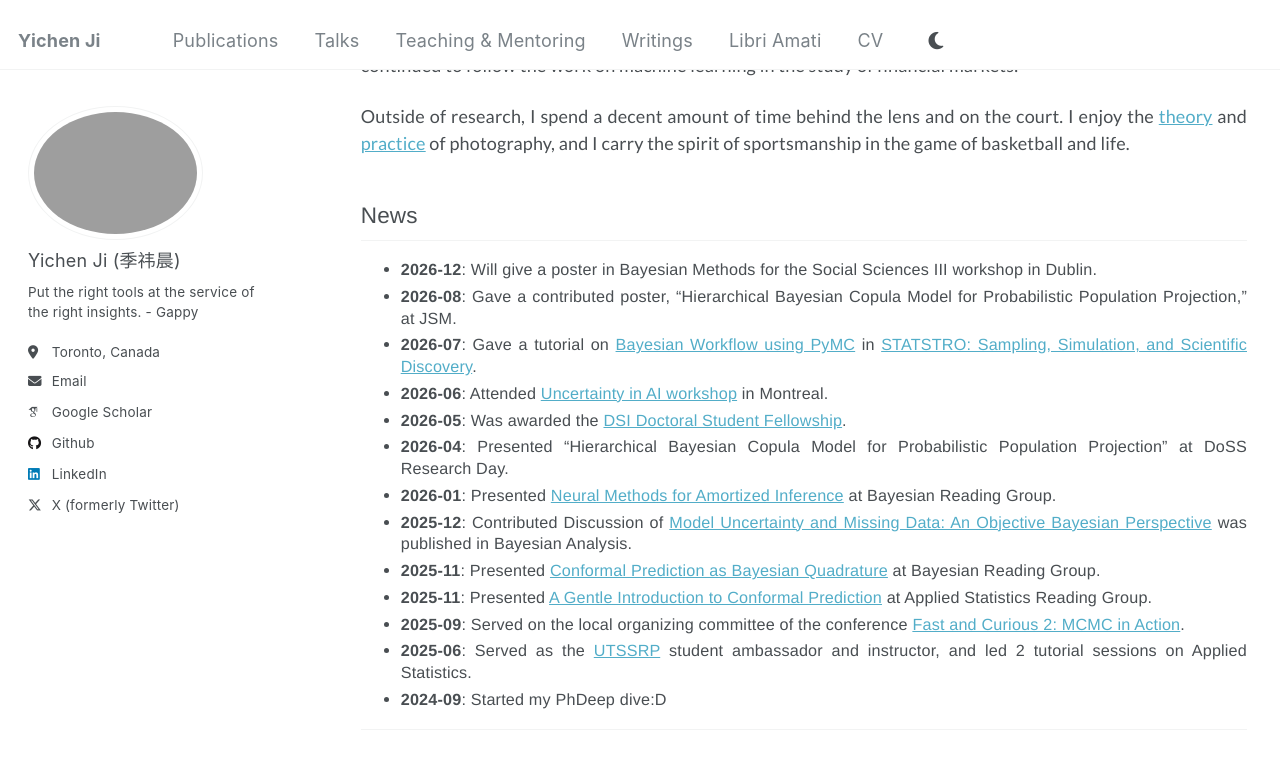
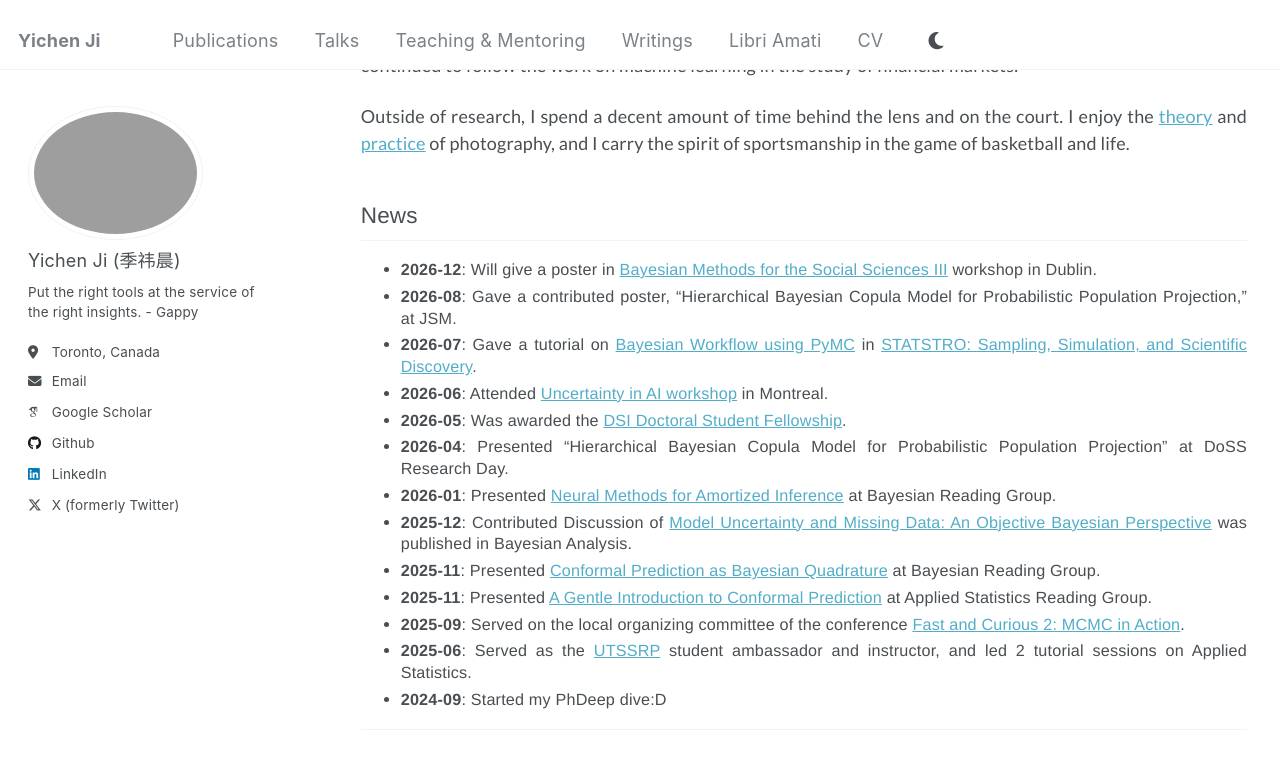
Before and after one commit to user-jiyichen/user-jiyichen.github.io, a Jekyll site: the page built from _pages/about.md, in a window 1280 px wide and 900 px high, scrolled down 544 px. Shown: the top 769 px of the window. Built offline with Jekyll 4.4.1, drawn with Linux system fonts in a browser that asks for light colours; some web fonts are replaced; part of the change alters nothing that is shown.

```diff
--- a/_pages/about.md
+++ b/_pages/about.md
@@ -21,7 +21,7 @@ Outside of research, I spend a decent amount of time behind the lens and on the
 
 ## News
 <div class="news-list" markdown="1">
-- **2026-12**: Will give a poster in Bayesian Methods for the Social Sciences III workshop in Dublin.
+- **2026-12**: Will give a poster in [Bayesian Methods for the Social Sciences III](https://bayesforshs3.sciencesconf.org/program/graphic/date/2026-12-10) workshop in Dublin.
 - **2026-08**: Gave a contributed poster, "Hierarchical Bayesian Copula Model for Probabilistic Population Projection," at JSM.
 - **2026-07**: Gave a tutorial on [Bayesian Workflow using PyMC](https://github.com/user-jiyichen/user-jiyichen.github.io/blob/master/files/Bayesian_workflow_tutorial_STATSTRO.ipynb) in [STATSTRO: Sampling, Simulation, and Scientific Discovery](https://statstro.com/).
 - **2026-06**: Attended [Uncertainty in AI workshop](https://ivado.ca/en/events/2nd-workshop-uncertainty-in-ai/) in Montreal.
```
